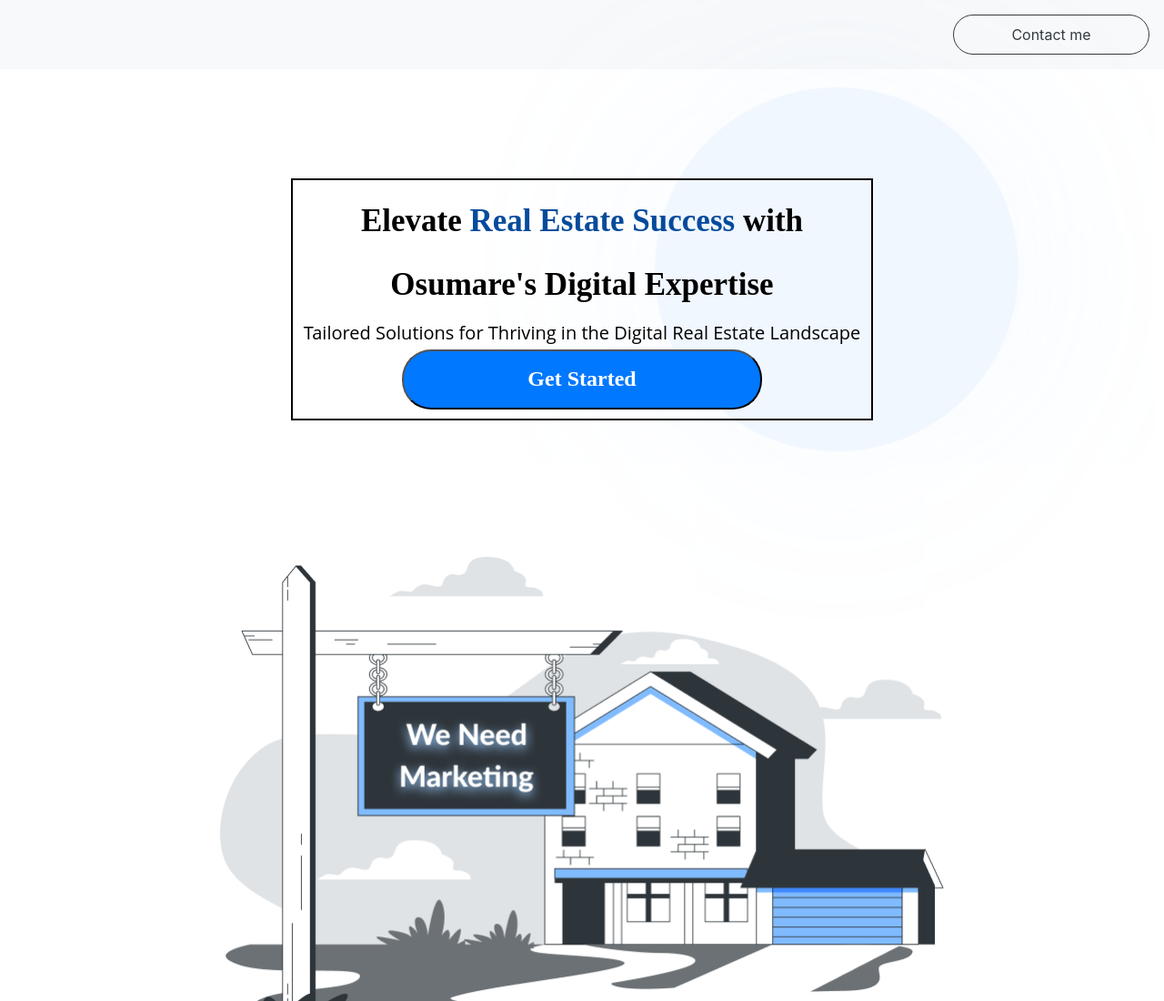
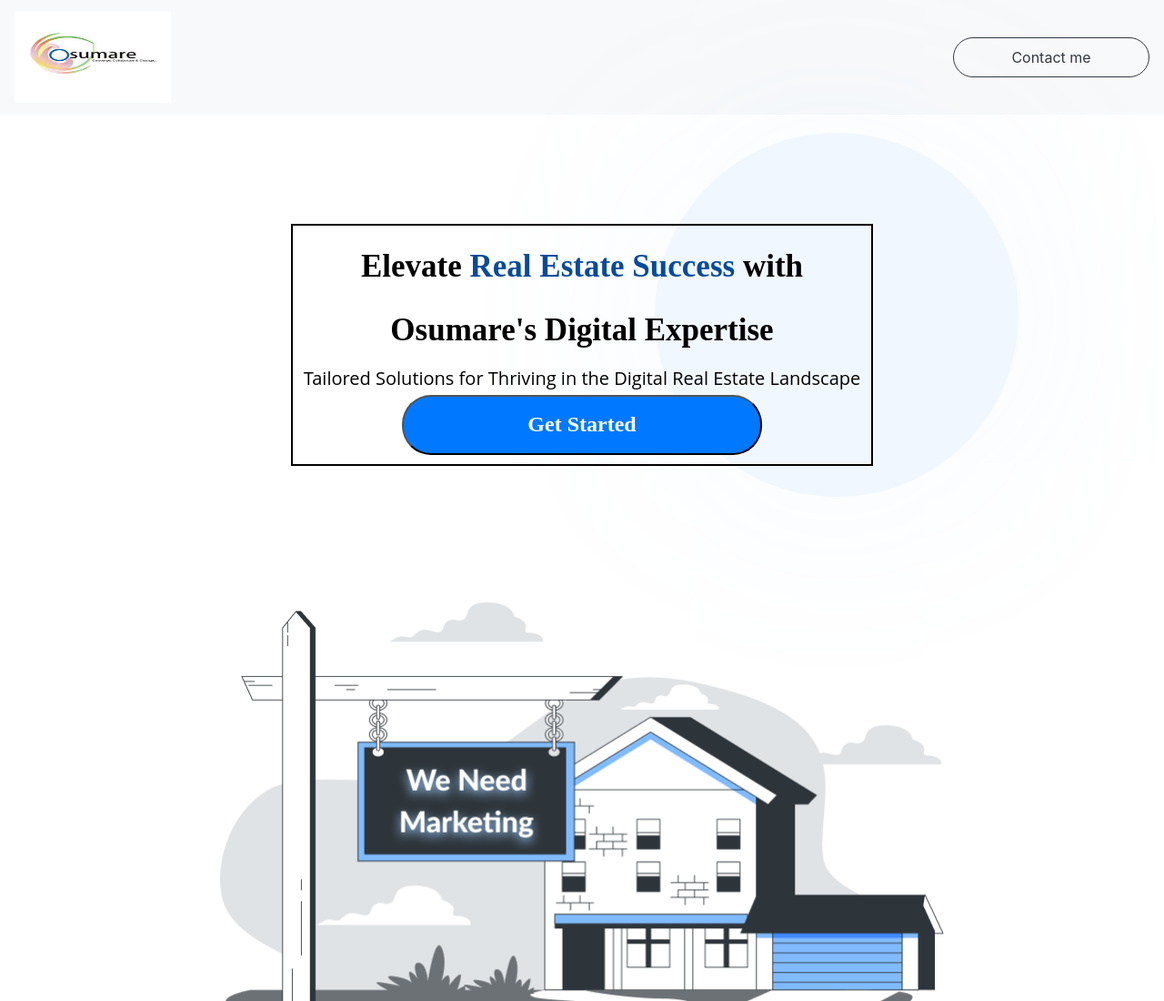
Before and after one commit to Attu001/Marketing_solutions, a plain HTML site: page index.html in a window 1280 px wide. Shown: the top 1100 px of the page at 91% size. Drawn offline with nearby package versions, Linux system fonts and the light colour scheme.

Commit message:
sizing changes

```diff
--- a/index.html
+++ b/index.html
@@ -425,7 +425,7 @@
   <body>
     <!-- Navbar -->
     <nav class="navbar navbar-expand-lg navbar-light bg-light">
-      <a class="navbar-bra./
+      <a class="navbar-brand" href="#">
         <img src="./osumar_logo.jpg" height="100px" width="172px" alt="Logo">
       </a>
       <button class="navbar-toggler" type="button" data-toggle="collapse" data-target="#navbarText" aria-controls="navbarText" aria-expanded="false" aria-label="Toggle navigation">
```
